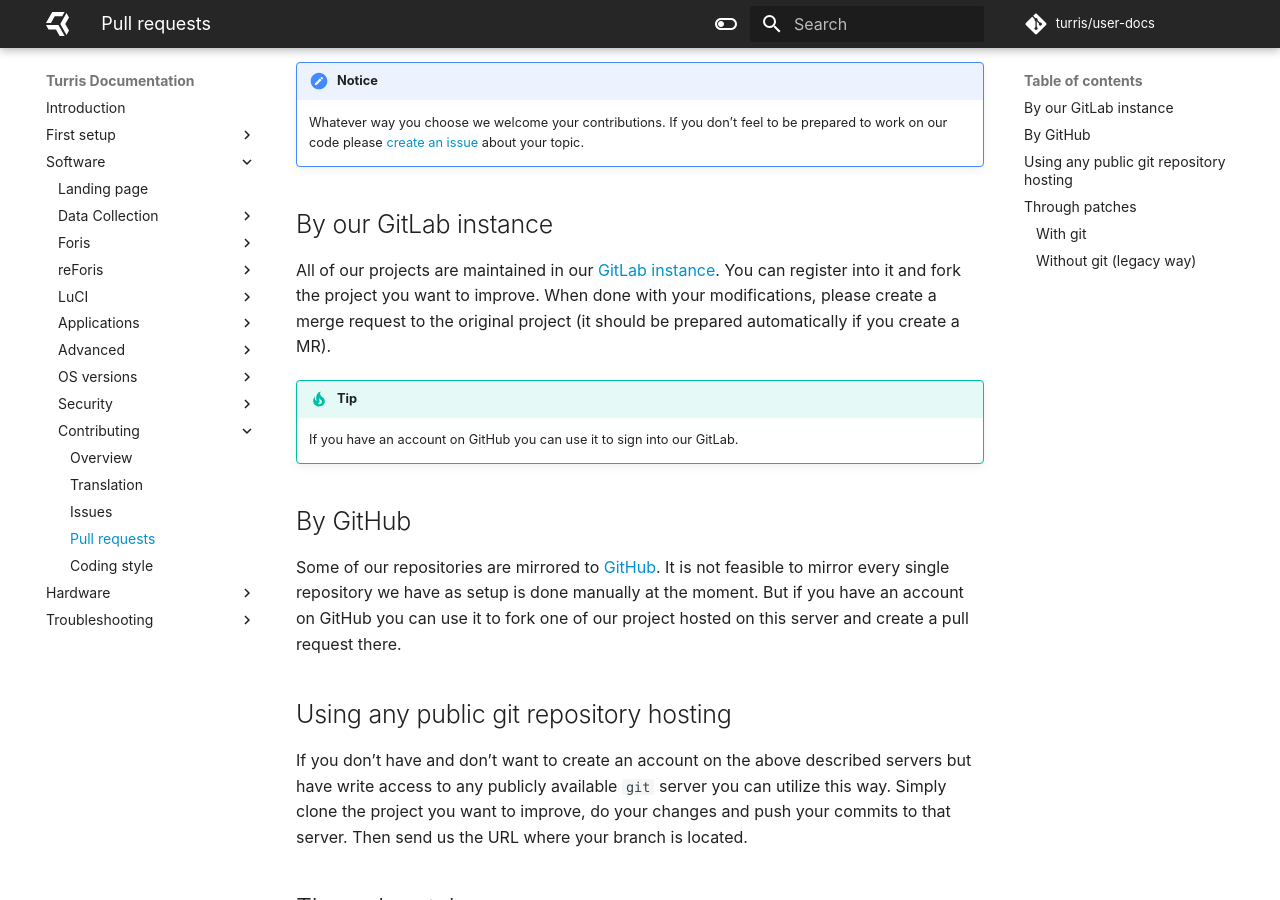
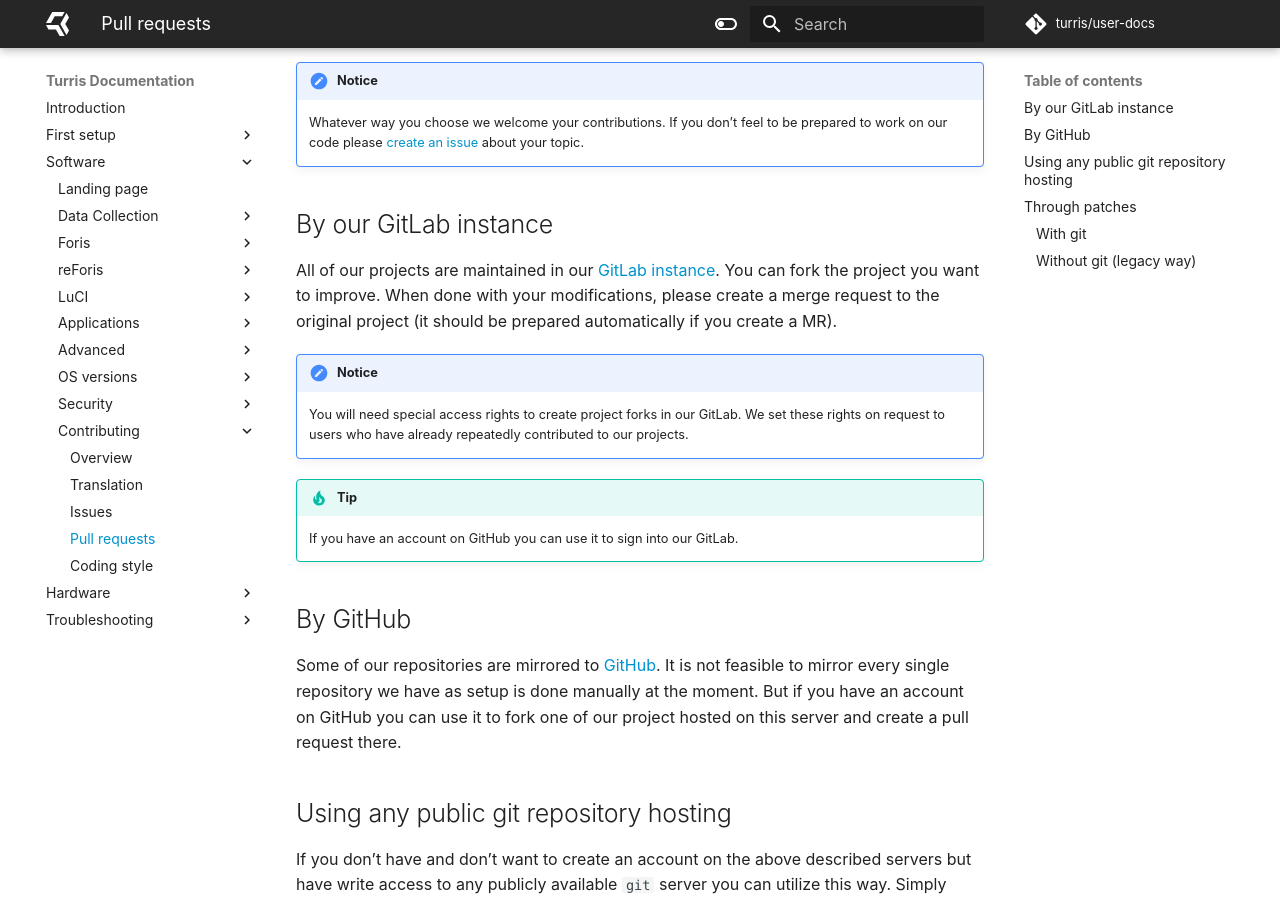
Before and after one commit to turris-cz/user-docs, an MkDocs documentation site: the page built from docs/geek/contributing/pull-request.md, in a window 1280 px wide and 900 px high, scrolled down 440 px. Built offline with MkDocs 1.6.1 and Material for MkDocs 9.7.7, drawn with Linux system fonts in a browser that asks for light colours.

Commit message:
geek/contribution: Mention special access rights to fork projects

```diff
--- a/docs/geek/contributing/pull-request.md
+++ b/docs/geek/contributing/pull-request.md
@@ -23,9 +23,14 @@
 ## By our GitLab instance
 
 All of our projects are maintained in our [GitLab instance](https://gitlab.nic.cz/turris/).
-You can register into it and fork the project you want to improve. When done
-with your modifications, please create a merge request to the original project
-(it should be prepared automatically if you create a MR).
+You can fork the project you want to improve. When done with your
+modifications, please create a merge request to the original project (it should
+be prepared automatically if you create a MR).
+
+!!! notice
+    You will need special access rights to create project forks in our GitLab.
+    We set these rights on request to users who have already repeatedly
+    contributed to our projects.
 
 !!! tip
     If you have an account on GitHub you can use it to sign into our GitLab.
```
